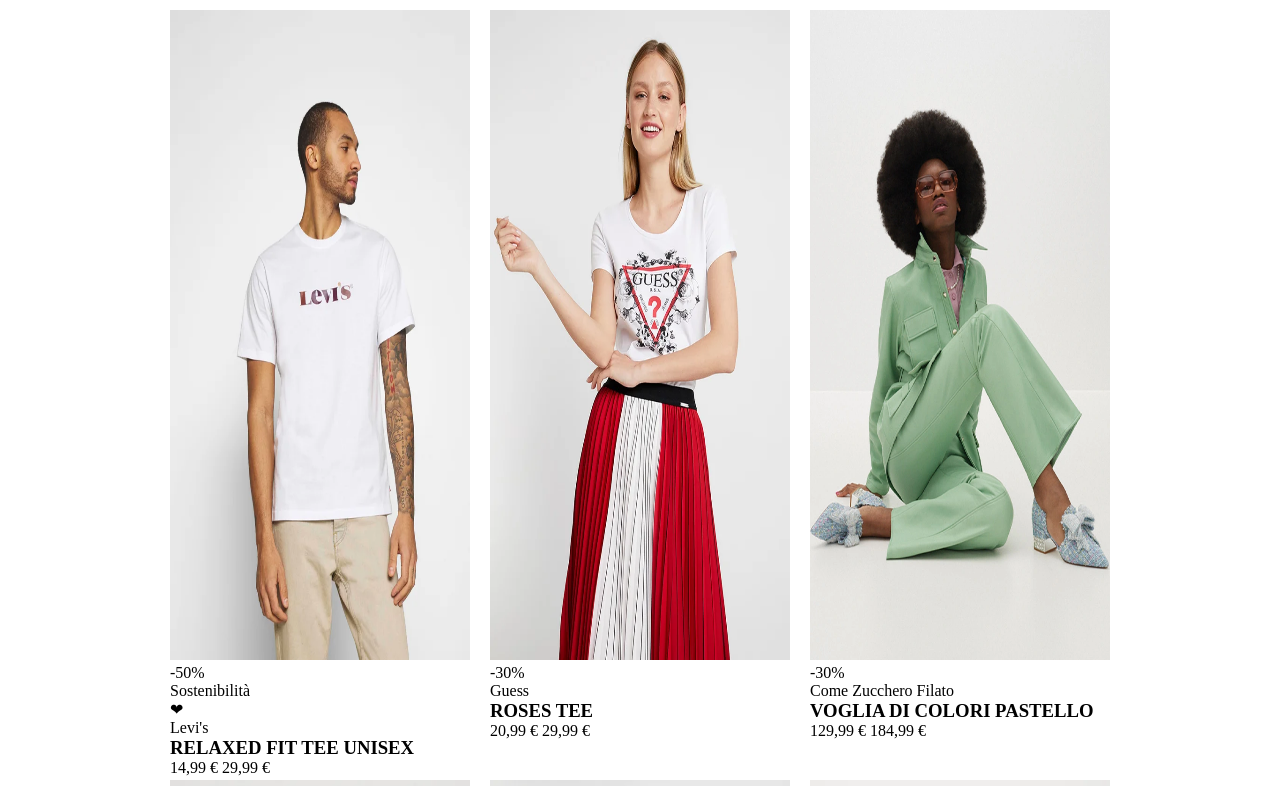
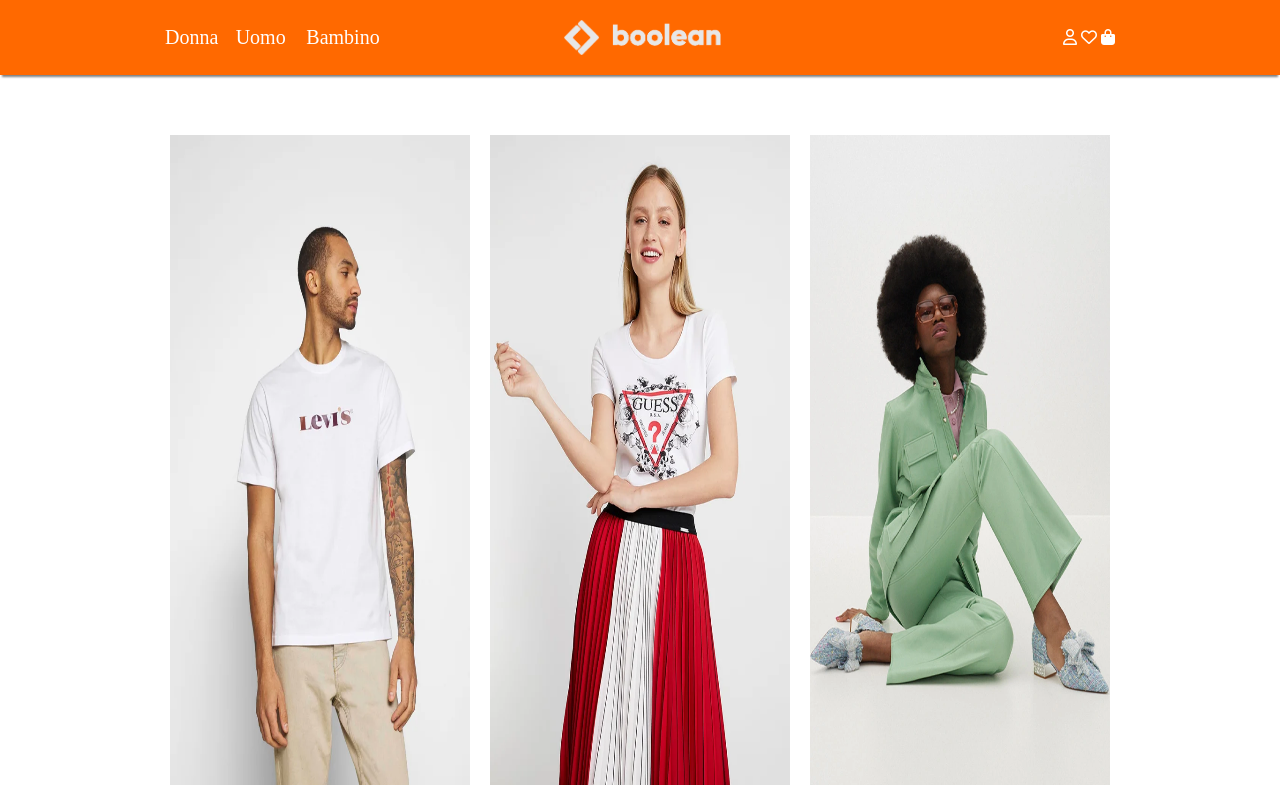
Before and after one commit to Aurora-Bizzo/html-css-boolando, a plain HTML site: page index.html in a window 1280 px wide. Shown: the top 786 px of the page. Drawn offline with Linux system fonts and the light colour scheme.

Commit message:
done styling header

```diff
--- a/css/style.css
+++ b/css/style.css
@@ -2,6 +2,73 @@
     margin: 0;
     padding: 0;
     box-sizing: border-box;
+}
+/*header*/
+
+header {
+    background-color: rgb(255, 105, 0);
+    display: flex;
+    align-items: center;
+    justify-content: center;
+    box-shadow: 0 4px 2px -2px gray;
+}
+
+.header-container {
+    width: 75%;
+}
+
+.header-row {
+    width: 100%;
+    height: 100%;
+    display: flex;
+    padding: 20px 0;
+}
+
+.header-column-33 {
+    width: calc(100% / 3);
+    height: 35px;
+    display: flex;
+    justify-content: center;
+    align-items: center;
+    padding-left: 5px;
+}
+
+.left {
+    display: flex;
+    justify-content: flex-start;
+    align-items: center;
+    padding-left: 5px;
+}
+
+.right {
+    display: flex;
+    justify-content: flex-end;
+    align-items: center;
+    padding-right: 5px;
+}
+
+ul {
+    display: flex;
+    justify-content: space-between;
+    list-style-type: none;
+    width: 100%;
+}
+
+li {
+    text-align: center;
+    width: 20%;
+    color: white;
+    font-size: 20px;
+}
+
+i {
+    color: white;
+}
+
+/*main*/
+
+main {
+    margin: 50px 0;
 }
 
 .container {
@@ -17,14 +84,41 @@
 
 .col-33 {
     width: calc(100% / 3);
+    height: 650px;
 }
 
 .content {
-    height: 650px;
+    height: 100%;
     margin: 10px;
 }
 
-.content img {
+img {
     width: 100%;
     height: 100%;
 }
+
+/*footer*/
+
+footer {
+    color: white;
+}
+
+.footer-container {
+    display: flex;
+    align-items: center;
+    justify-content: center;
+    background-color: rgb(27, 27, 27);
+    padding-top: 20px;
+}
+
+.footer-row {
+    width: 100%;
+    height: 50px;
+}
+
+.footer-column {
+    width: 100%;
+    display: flex;
+    justify-content: space-between;
+    align-items: center;
+}
--- a/index.html
+++ b/index.html
@@ -5,10 +5,39 @@
     <meta http-equiv="X-UA-Compatible" content="IE=edge">
     <meta name="viewport" content="width=device-width, initial-scale=1.0">
     <link rel="stylesheet" href="./css/style.css">
+    <link rel="stylesheet" href="https://cdnjs.cloudflare.com/ajax/libs/font-awesome/6.2.0/css/all.min.css" integrity="sha512-xh6O/CkQoPOWDdYTDqeRdPCVd1SpvCA9XXcUnZS2FmJNp1coAFzvtCN9BmamE+4aHK8yyUHUSCcJHgXloTyT2A==" crossorigin="anonymous" referrerpolicy="no-referrer" />
     <title>Document</title>
 </head>
 <body>
-    <header></header>
+<!--header-->
+    <header>
+        <div class="header-container">
+            <div class="header-row">
+                <div class="header-column-33 left">
+                    <div>
+                        <ul>
+                            <li>Donna</li>
+                            <li>Uomo</li>
+                            <li>Bambino</li>
+                        </ul>
+                    </div>
+                </div>
+                <div class="header-column-33">
+                    <div class="content">
+                        <img src="./img/boolean-logo.png" alt="boolean-logo">
+                    </div>
+                </div>
+                <div class="header-column-33 right">
+                    <div>
+                        <i class="fa-regular fa-user"></i>
+                        <i class="fa-regular fa-heart"></i>
+                        <i class="fa-solid fa-bag-shopping"></i>
+                    </div>
+                </div>
+            </div>
+        </div>
+    </header>
+<!--main-->
     <main>
         <div class="container">
             <div class="row">
@@ -101,6 +130,20 @@
             </div>
         </div>
     </main>
-    <footer></footer>
+<!--footer-->
+    <footer>
+        <div class="footer-container">
+            <div class="footer-row">
+                <div class="footer-column">
+                    <div class="footer-text">
+                        <div>text</div>
+                    </div>
+                    <div class="footer-text">
+                        <div>text & icons</div>
+                    </div>
+                </div>
+            </div>
+        </div>
+    </footer>
 </body>
 </html>
```
Also changed, not shown: img/boolean-logo.png (added).
